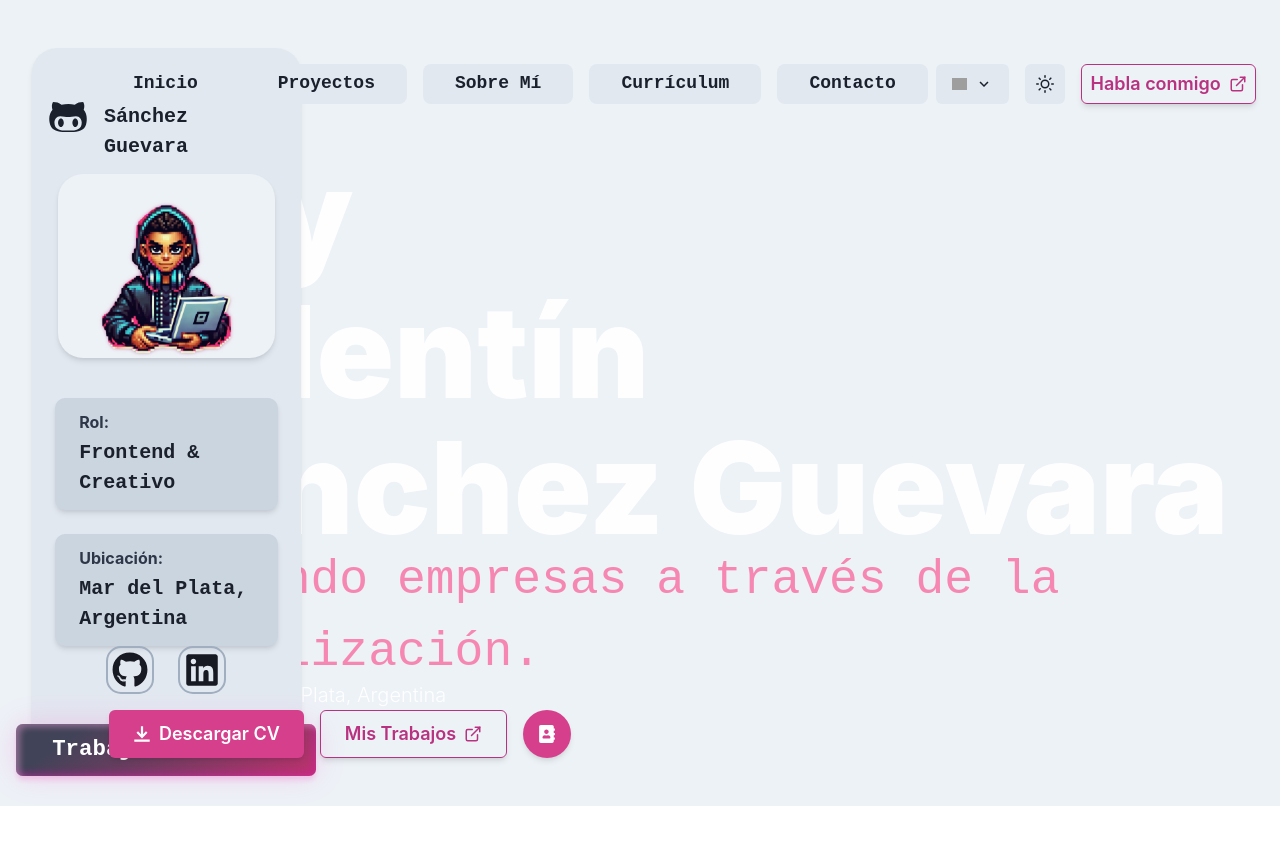
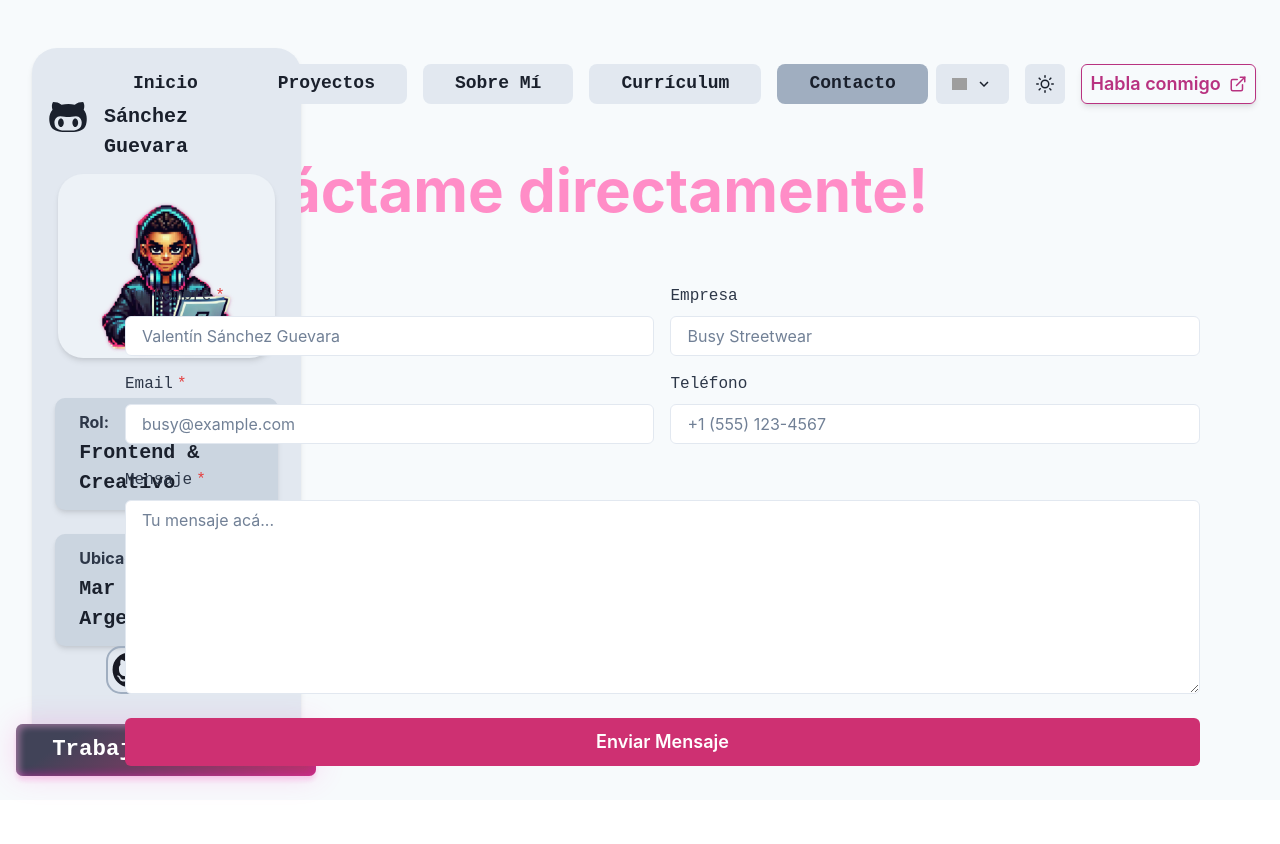
Before and after one commit to valentinsg/my-portfolio, a React (Create React App) app: page / in a window 1280 px wide. Both pictures are taken after a click on the button 547 px from the left and 734 px from the top of the page. Shown: the top 844 px of the page. Before the commit the page ends 806 px from the top, so only its background shows below. Built offline with nearby package versions, Linux system fonts and the light colour scheme; grey boxes are pictures that could not be loaded.

Commit message:
mejoras en la home

```diff
--- a/package.json
+++ b/package.json
@@ -16,7 +16,7 @@
     "@types/react": "^18.3.11",
     "@types/react-dom": "^18.3.0",
     "emailjs-com": "^3.2.0",
-    "framer-motion": "^11.11.1",
+    "framer-motion": "^11.11.9",
     "react": "^18.3.1",
     "react-dom": "^18.3.1",
     "react-icons": "^5.3.0",
--- a/src/App.tsx
+++ b/src/App.tsx
@@ -9,20 +9,20 @@ import About from './components/About';
 import Resume from './components/Resume';
 import Contact from './components/Contact';
 import { useLanguage } from './context/LanguageProvider';
+import AnimatedBackground from './components/AnimatedBackground';
 
 function App() {
   const { isSpanish } = useLanguage();
   const [selectedSection, setSelectedSection] = useState('Home');
   const { colorMode, toggleColorMode } = useColorMode();
-  const bgColor = useColorModeValue('gray.100', 'gray.900');
   const color = useColorModeValue('gray.900', 'gray.100');
   const { isOpen, onOpen, onClose } = useDisclosure();
 
   const renderSection = () => {
     switch (selectedSection) {
-      case isSpanish ? 'Inicio': 'Home':
+      case isSpanish ? 'Inicio' : 'Home':
         return <Home setSelectedSection={setSelectedSection} />;
-      case isSpanish ? 'Proyectos': 'Projects':
+      case isSpanish ? 'Proyectos' : 'Projects':
         return <Projects />;
       case isSpanish ? 'Sobre Mí' : 'About Me':
         return <About />;
@@ -36,7 +36,8 @@ function App() {
   };
 
   return (
-      <Box className="App" bg={bgColor} color={color} transition="all 0.3s ease-in-out" minHeight="100vh">
+    <Box position="relative" minHeight="100vh">
+      <Box position="relative" zIndex={1} color={color} transition="all 0.3s ease-in-out">
         <Box display={{ base: 'block', md: 'none' }} position="fixed" top={4} left={4} zIndex={20}>
           <IconButton
             icon={<HamburgerIcon />}
@@ -71,7 +72,7 @@ function App() {
           <Box display={{ base: 'none', md: 'block' }} width={{ md: '21vw' }} mx={8} my={12}>
             <Sidebar />
           </Box>
-          <Box flex={1} px={{ base: 4, md: 2 }} py={{base: 6, md: 12}}>
+          <Box flex={1} px={{ base: 4, md: 2 }} py={{ base: 6, md: 12 }}>
             <Box display={{ base: 'none', md: 'block' }}>
               <Header
                 selectedSection={selectedSection}
@@ -81,12 +82,14 @@ function App() {
                 isMobile={false}
               />
             </Box>
-            <Box mr={8} >
+            <Box mr={8}>
+              <AnimatedBackground />
               {renderSection()}
             </Box>
           </Box>
         </Box>
       </Box>
+    </Box>
   );
 }
 
--- /dev/null
+++ b/src/components/AnimatedBackground.tsx
@@ -0,0 +1,62 @@
+import React from 'react';
+import { Box, useColorModeValue } from '@chakra-ui/react';
+import { motion } from 'framer-motion';
+
+interface CircleProps {
+  size: string;
+  position: { x: string; y: string };
+  color: string;
+}
+
+const Circle: React.FC<CircleProps> = ({ size, position, color }) => (
+  <motion.div
+    style={{
+      width: size,
+      height: size,
+      borderRadius: '50%',
+      position: 'absolute',
+      backgroundColor: color,
+      top: position.y,
+      left: position.x,
+    }}
+    animate={{
+      scale: [1, 1.2, 1],
+      opacity: [0.3, 0.7, 0.3],
+    }}
+    transition={{
+      duration: 5,
+      repeat: Infinity,
+      ease: 'easeInOut',
+    }}
+  />
+);
+
+const AnimatedBackground = () => {
+  const bgColor = useColorModeValue('gray.50', 'gray.900');
+  const circleColor = useColorModeValue('brand.200', 'brand.700');
+
+  const circles = [
+    { size: '300px', position: { x: '10%', y: '20%' } },
+    { size: '200px', position: { x: '70%', y: '10%' } },
+    { size: '150px', position: { x: '40%', y: '60%' } },
+  ];
+
+  return (
+    <Box
+      position="fixed"
+      top="0"
+      left="0"
+      right="0"
+      bottom="0"
+      bg={bgColor}
+      zIndex="-1"
+      overflow="hidden"
+    >
+      {circles.map((circle, index) => (
+        <Circle key={index} {...circle} color={circleColor} />
+      ))}
+    </Box>
+  );
+};
+
+export default AnimatedBackground;
--- a/src/components/Contact.tsx
+++ b/src/components/Contact.tsx
@@ -98,7 +98,7 @@ const Contact = () => {
   return (
     <VStack spacing={10} align="stretch" p={10}>
       {/* Título del formulario */}
-      <Heading size="3xl" color={headingColor} textAlign="left">
+      <Heading size="3xl" color={headingColor} textAlign="left" mb={6}>
         {isSpanish ? "¡Contáctame directamente!" : "Get in Touch with Me!"}
       </Heading>
 
--- a/src/components/Home.tsx
+++ b/src/components/Home.tsx
@@ -15,7 +15,7 @@ const Home: React.FC<HomeProps> = ({ setSelectedSection }) => {
   const accentColor = 'pink.300';
 
   const handleScrollToContact = () => {
-    setSelectedSection('Contact');
+    setSelectedSection(isSpanish ? 'Contacto' : 'Contact');
     const contactSection = document.getElementById('contact-section');
     if (contactSection) {
       contactSection.scrollIntoView({ behavior: 'smooth' });
@@ -103,7 +103,7 @@ const Home: React.FC<HomeProps> = ({ setSelectedSection }) => {
               boxShadow={'md'}
               colorScheme="pink"
               rightIcon={<ExternalLinkIcon />}
-              onClick={() => setSelectedSection('Projects')}
+              onClick={() => setSelectedSection('Projects' )}
             >
               {isSpanish ? 'Mis Trabajos' : 'View My Works'}
             </Button>
```
Also changed, not shown: 1 other file (tests, documents, lock files or other folders).
